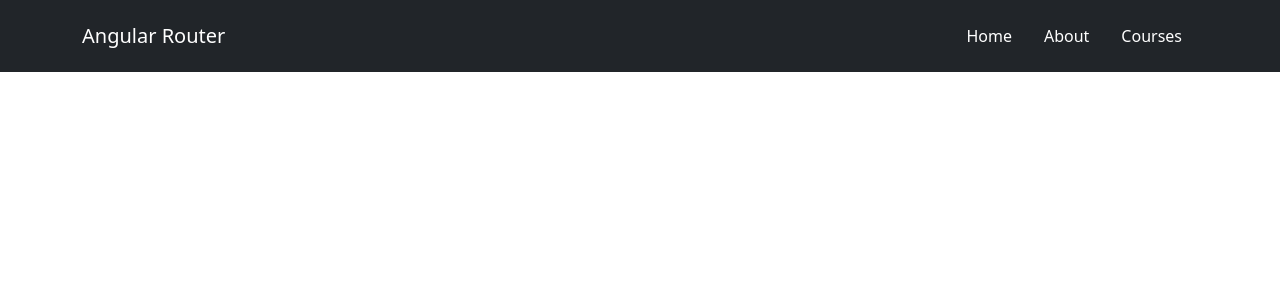
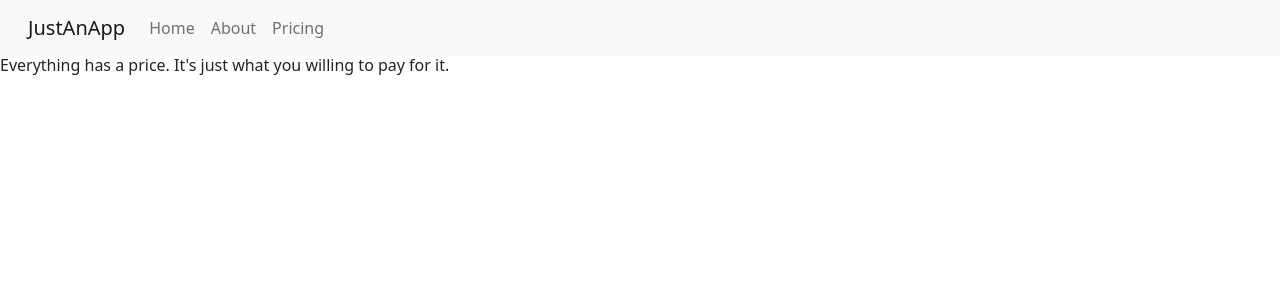
Before and after one commit to CarolKuch/sailor, an Angular app: page /pricing in a window 1280 px wide. Before the commit this address led to /. Shown: the top 300 px of the page. Built offline with nearby package versions, Linux system fonts and the light colour scheme.

Commit message:
pricing component added

```diff
--- a/src/app/app.module.ts
+++ b/src/app/app.module.ts
@@ -6,12 +6,14 @@ import { AppComponent } from './app.component';
 import { BrowserAnimationsModule } from '@angular/platform-browser/animations';
 import { NavigationComponent } from './navigation/navigation.component';
 import { AboutComponent } from './about/about.component';
+import { PricingComponent } from './pricing/pricing.component';
 
 @NgModule({
   declarations: [
     AppComponent,
     NavigationComponent,
-    AboutComponent
+    AboutComponent,
+    PricingComponent
   ],
   imports: [
     BrowserModule,
--- a/src/app/navigation/navigation.component.html
+++ b/src/app/navigation/navigation.component.html
@@ -1,4 +1,4 @@
-<nav class="navbar navbar-fixed-top navbar-dark bg-dark navbar-expand-lg">
+<!-- <nav class="navbar navbar-fixed-top navbar-dark bg-dark navbar-expand-md">
     <div class="container">
         <a class="navbar-brand">Angular Router</a>
         <ul class="nav navbar-text">
@@ -7,6 +7,27 @@
             <li class="nav-item"><a class="nav-link" routerLink="courses">Courses</a></li>
         </ul>
     </div>
+</nav> -->
+<nav class="navbar navbar-expand-lg navbar-light bg-light">
+  <div class="container">
+    <a class="navbar-brand" href="#">JustAnApp</a>
+    <button class="navbar-toggler" type="button" data-toggle="collapse" data-target="#navbarText" aria-controls="navbarText" aria-expanded="false" aria-label="Toggle navigation">
+      <span class="navbar-toggler-icon"></span>
+    </button>
+    <div class="collapse navbar-collapse">
+      <ul class="navbar-nav mr-auto">
+        <li class="nav-item active">
+          <a class="nav-link" routerLink="home">Home</a>
+        </li>
+        <li class="nav-item">
+          <a class="nav-link" routerLink="about">About</a>
+        </li>
+        <li class="nav-item">
+          <a class="nav-link" routerLink="pricing">Pricing</a>
+        </li>
+      </ul>
+    </div>
+  </div>
 </nav>
 
 <router-outlet></router-outlet>
--- a/src/app/navigation/navigation.component.scss
+++ b/src/app/navigation/navigation.component.scss
@@ -0,0 +1,3 @@
+.container{
+  margin-left: 1rem;
+}
--- /dev/null
+++ b/src/app/pricing/pricing.component.html
@@ -0,0 +1 @@
+<h6>Everything has a price. It's just what you willing to pay for it.</h6>
```
Also changed, not shown: src/app/app-routing.module.ts (+5 -5 lines), src/app/pricing/pricing.component.ts (added, +10 -0 lines), src/app/pricing/pricing.component.scss (added), 1 other file (tests, documents, lock files or other folders).
